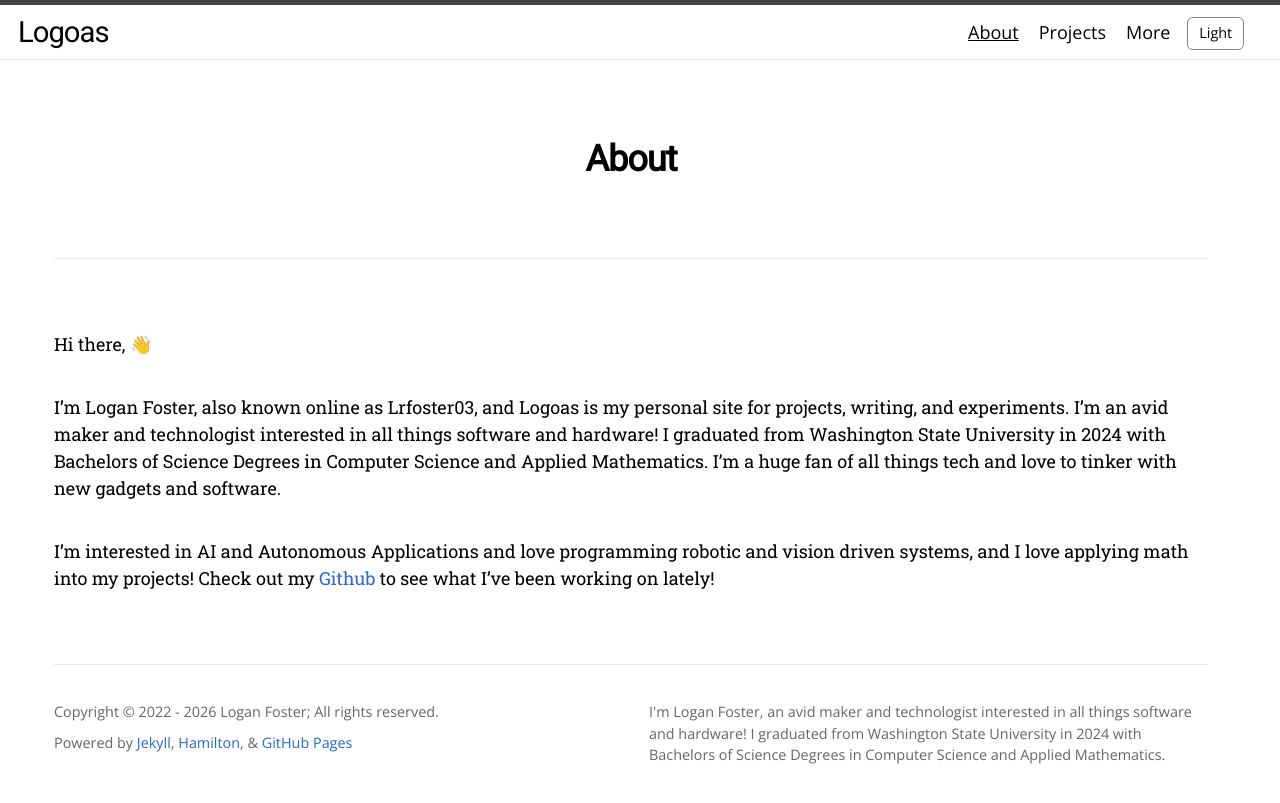
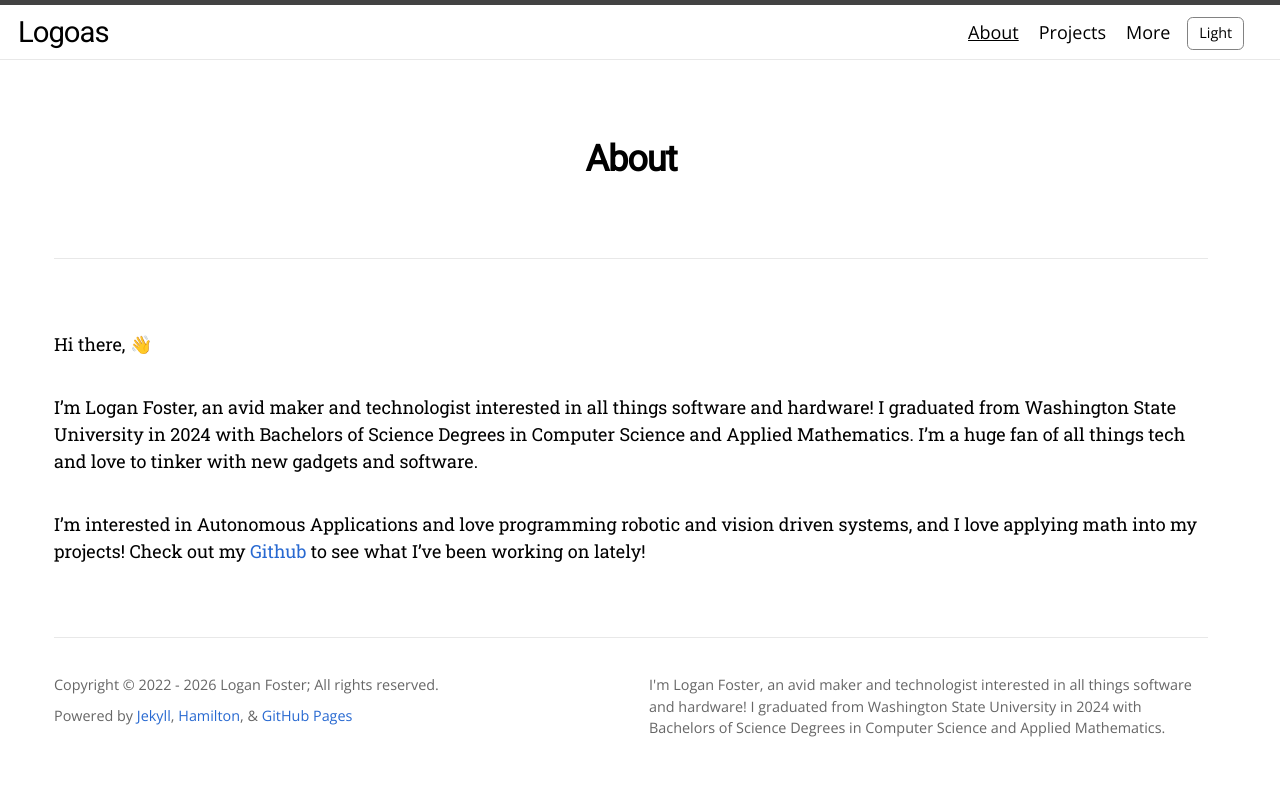
Before and after one commit to Lrfoster03/Lrfoster03.github.io, a Jekyll site: the page built from about.md, in a window 1280 px wide. Shown: the top 803 px of the page. Built offline with Jekyll 4.4.1, drawn with Linux system fonts in a browser that asks for light colours; nearby versions of some CDN libraries; some web fonts are replaced; a script that is not in the unit is left out; comment, search, counter and statistics services are not loaded.

Commit message:
Update about.md

```diff
--- a/about.md
+++ b/about.md
@@ -6,6 +6,6 @@ permalink: /about/
 
 Hi there, 👋
 
-I’m Logan Foster, also known online as Lrfoster03, and Logoas is my personal site for projects, writing, and experiments. I'm an avid maker and technologist interested in all things software and hardware! I graduated from Washington State University in 2024 with Bachelors of Science Degrees in Computer Science and Applied Mathematics. I'm a huge fan of all things tech and love to tinker with new gadgets and software.
+I’m Logan Foster, an avid maker and technologist interested in all things software and hardware! I graduated from Washington State University in 2024 with Bachelors of Science Degrees in Computer Science and Applied Mathematics. I'm a huge fan of all things tech and love to tinker with new gadgets and software.
 
-I'm interested in AI and Autonomous Applications and love programming robotic and vision driven systems, and I love applying math into my projects! Check out my [Github](https://github.com/Lrfoster03?tab=repositories) to see what I've been working on lately!
+I'm interested in Autonomous Applications and love programming robotic and vision driven systems, and I love applying math into my projects! Check out my [Github](https://github.com/Lrfoster03?tab=repositories) to see what I've been working on lately!
```
